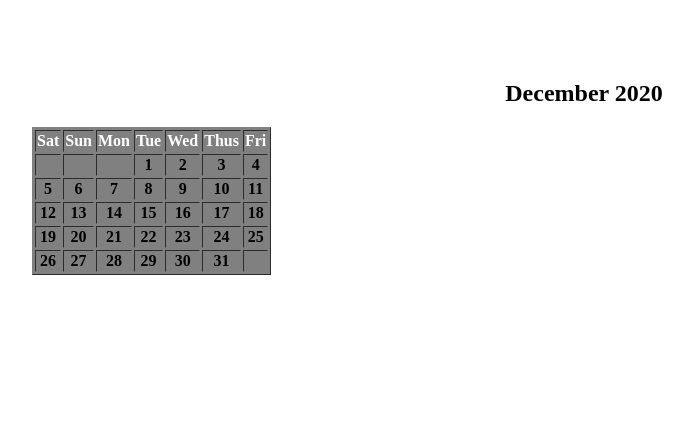
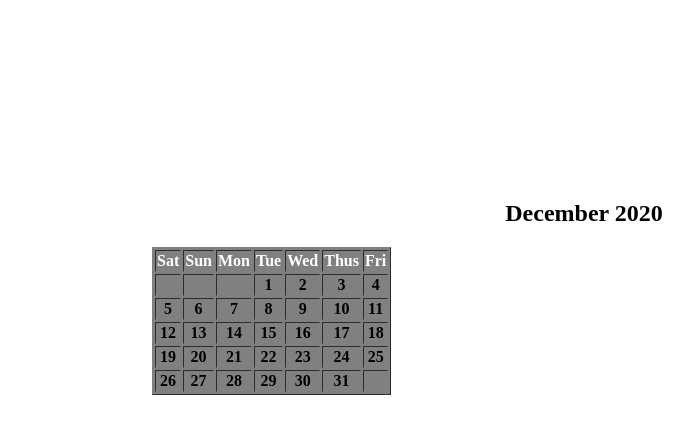
Before and after one commit to Raihan-77/Class-4-Assignment-extra, a plain HTML site: page index.html in a window 1280 px wide. Shown: the whole page, without its empty margins (56-749 px from the left). Drawn offline with Linux system fonts and the light colour scheme.

Commit message:
Update index.css

```diff
--- a/index.css
+++ b/index.css
@@ -1,5 +1,5 @@
 .calendar{
-    margin: 80px;
+    margin: 200px;
 
     text-align: center;
 
```
